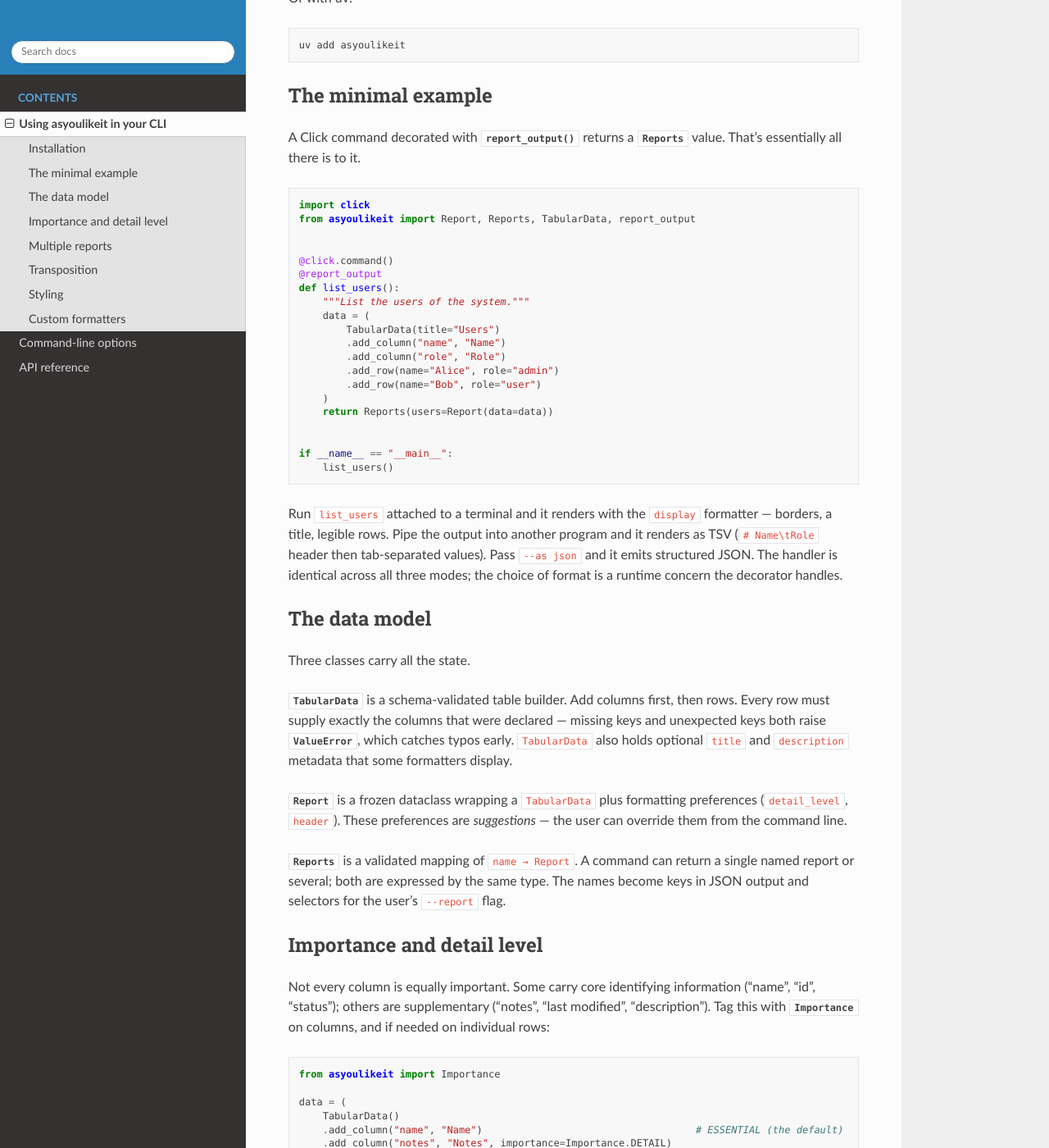
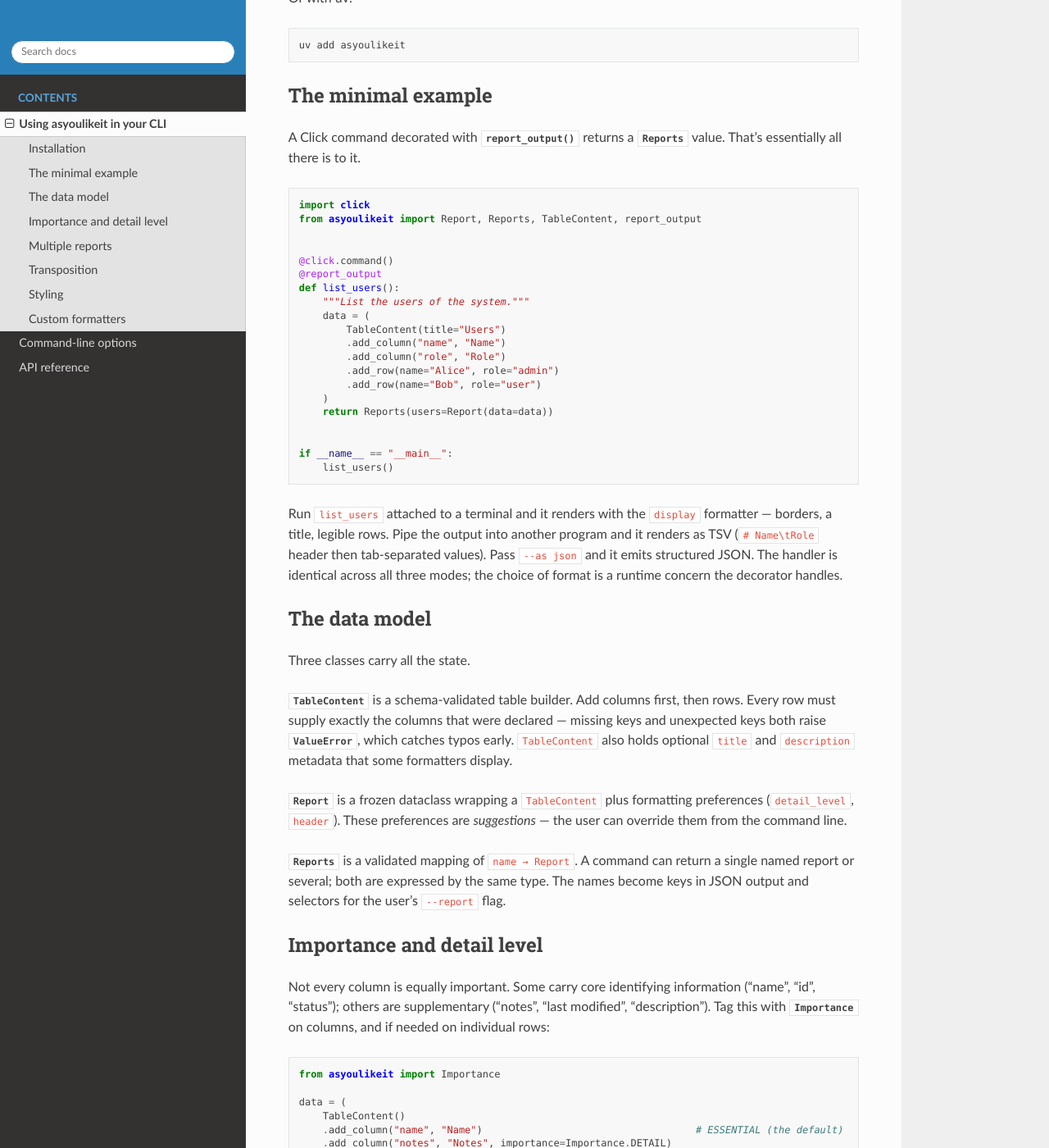
Before and after one commit to sixty-north/asyoulikeit, a Sphinx documentation site: the page built from docs/usage.rst, in a window 1280 px wide and 1400 px high, scrolled down 492 px. Shown: the whole window at 82% size. Built offline with Sphinx 7.4.7 and the Read the Docs theme 3.1.0, drawn with Linux system fonts in a browser that asks for light colours; some of the changed text lies outside the part shown.

Commit message:
Rename TabularData → TableContent for consistency with ReportContent
Makes the class-family naming consistent: ReportContent is the ABC,
TableContent the concrete kind, and the planned TreeContent slots
cleanly alongside. Also flips the kind() return value from the
adjective 'tabular' to the noun 'table' so the pattern reads as
'kind = noun form of content type' across every future subclass
(table, tree, list, ...).

141 occurrences renamed across src/, tests/, scripts/, docs/, and
CLAUDE.md. Clean break as before — no TabularData alias, no external
consumers to shield.

The module tabular_data.py is deliberately not renamed. It contains
Report, Reports, Importance, DetailLevel, Column, and the STYLE_*
constants in addition to TableContent — a mix of table-specific and
report-general concerns. The right time to split (into table_content.py
for the table-specific stuff and a neutrally-named report module for
the rest) is when TreeContent arrives and forces the distinction
anyway.

All 102 tests pass; strict docs build clean.

```diff
--- a/docs/usage.rst
+++ b/docs/usage.rst
@@ -37,7 +37,7 @@ there is to it.
 .. code-block:: python
 
    import click
-   from asyoulikeit import Report, Reports, TabularData, report_output
+   from asyoulikeit import Report, Reports, TableContent, report_output
 
 
    @click.command()
@@ -45,7 +45,7 @@ there is to it.
    def list_users():
        """List the users of the system."""
        data = (
-           TabularData(title="Users")
+           TableContent(title="Users")
            .add_column("name", "Name")
            .add_column("role", "Role")
            .add_row(name="Alice", role="admin")
@@ -70,15 +70,15 @@ The data model
 
 Three classes carry all the state.
 
-:class:`~asyoulikeit.TabularData` is a schema-validated table builder.
+:class:`~asyoulikeit.TableContent` is a schema-validated table builder.
 Add columns first, then rows. Every row must supply exactly the columns
 that were declared — missing keys and unexpected keys both raise
-:exc:`ValueError`, which catches typos early. ``TabularData`` also
+:exc:`ValueError`, which catches typos early. ``TableContent`` also
 holds optional ``title`` and ``description`` metadata that some
 formatters display.
 
 :class:`~asyoulikeit.Report` is a frozen dataclass wrapping a
-``TabularData`` plus formatting preferences (``detail_level``,
+``TableContent`` plus formatting preferences (``detail_level``,
 ``header``). These preferences are *suggestions* — the user can
 override them from the command line.
 
@@ -102,7 +102,7 @@ individual rows:
    from asyoulikeit import Importance
 
    data = (
-       TabularData()
+       TableContent()
        .add_column("name", "Name")                                    # ESSENTIAL (the default)
        .add_column("notes", "Notes", importance=Importance.DETAIL)
        .add_row(name="Alice", notes="Joined 2024-03")                 # essential row (the default)
@@ -143,7 +143,7 @@ Transposition
 
 Sometimes a table reads better flipped: columns of values paired with
 a label column on the left rather than a header row on top. Set
-``present_transposed=True`` on ``TabularData`` and the ``display`` and
+``present_transposed=True`` on ``TableContent`` and the ``display`` and
 ``tsv`` formatters will rotate the data at render time. JSON is
 unaffected — it's a structural format, not a visual one, and surfaces
 the intent via a ``metadata.present_transposed`` flag instead.
@@ -153,7 +153,7 @@ Styling
 -------
 
 The ``display`` formatter supports per-cell styling (foreground colour,
-background colour, bold, italic). Attach a second ``TabularData`` to
+background colour, bold, italic). Attach a second ``TableContent`` to
 your ``Report`` via the ``styles`` argument, with the same shape as the
 data table but cell values as dictionaries keyed by
 :data:`~asyoulikeit.STYLE_FOREGROUND_COLOR`,
--- a/src/asyoulikeit/__init__.py
+++ b/src/asyoulikeit/__init__.py
@@ -25,7 +25,7 @@ from asyoulikeit.tabular_data import (
     Importance,
     Report,
     Reports,
-    TabularData,
+    TableContent,
 )
 
 __all__ = [
@@ -47,7 +47,7 @@ __all__ = [
     "STYLE_FOREGROUND_COLOR",
     "STYLE_ITALIC",
     "STYLE_WIDTH",
-    "TabularData",
+    "TableContent",
     "create_formatter",
     "format_as",
     "formatter_names",
```
Also changed, not shown: CLAUDE.md (+2 -2 lines), README.md (+2 -2 lines), 7 other files.
